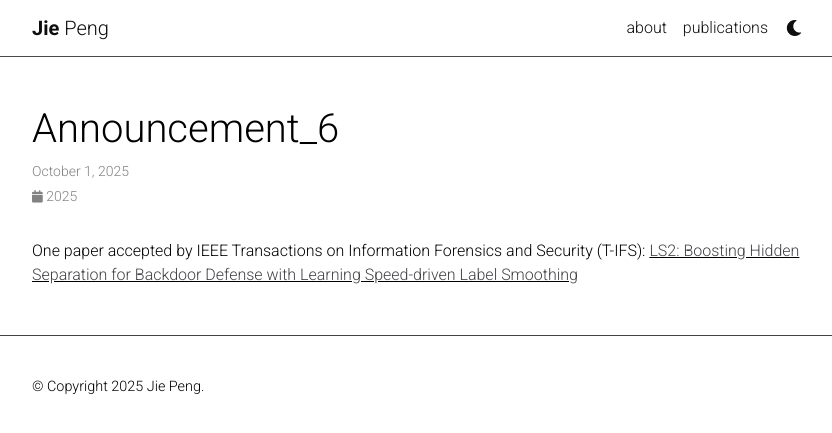
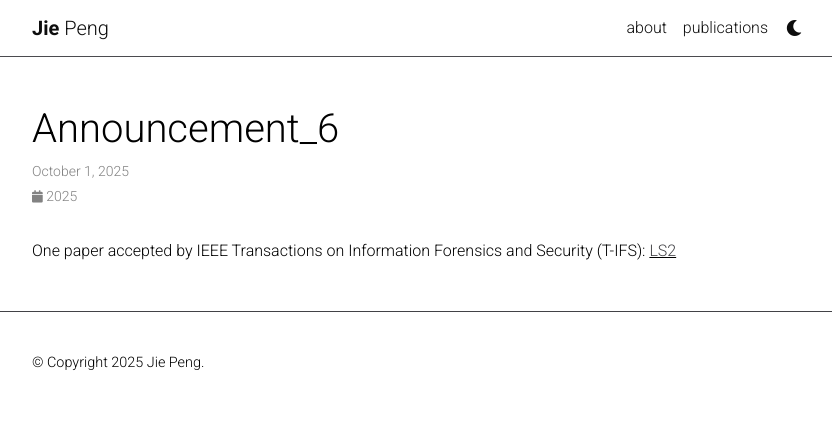
Before and after one commit to JiePeng104/JiePeng104.github.io, a Jekyll site: the page built from _news/announcement_6.md, in a window 1280 px wide. Shown: the top 433 px of the page, without its empty margins (223-1055 px from the left). Built offline with Jekyll 4.4.1, drawn with Linux system fonts in a browser that asks for light colours; comment, search, counter and statistics services are not loaded; a style sheet for code colours, icons or effects is not loaded.

Commit message:
Update announcement_6.md

```diff
--- a/_news/announcement_6.md
+++ b/_news/announcement_6.md
@@ -4,4 +4,4 @@ date: 2025-10-1 15:59:00-0400
 inline: true
 ---
 
-One paper accepted by IEEE Transactions on Information Forensics and Security (T-IFS): <ins>[LS2: Boosting Hidden Separation for Backdoor Defense with Learning Speed-driven Label Smoothing](https://doi.org/10.1109/TIFS.2025.3616621)</ins>
+One paper accepted by IEEE Transactions on Information Forensics and Security (T-IFS): <ins>[LS2](https://doi.org/10.1109/TIFS.2025.3616621)</ins>
```
